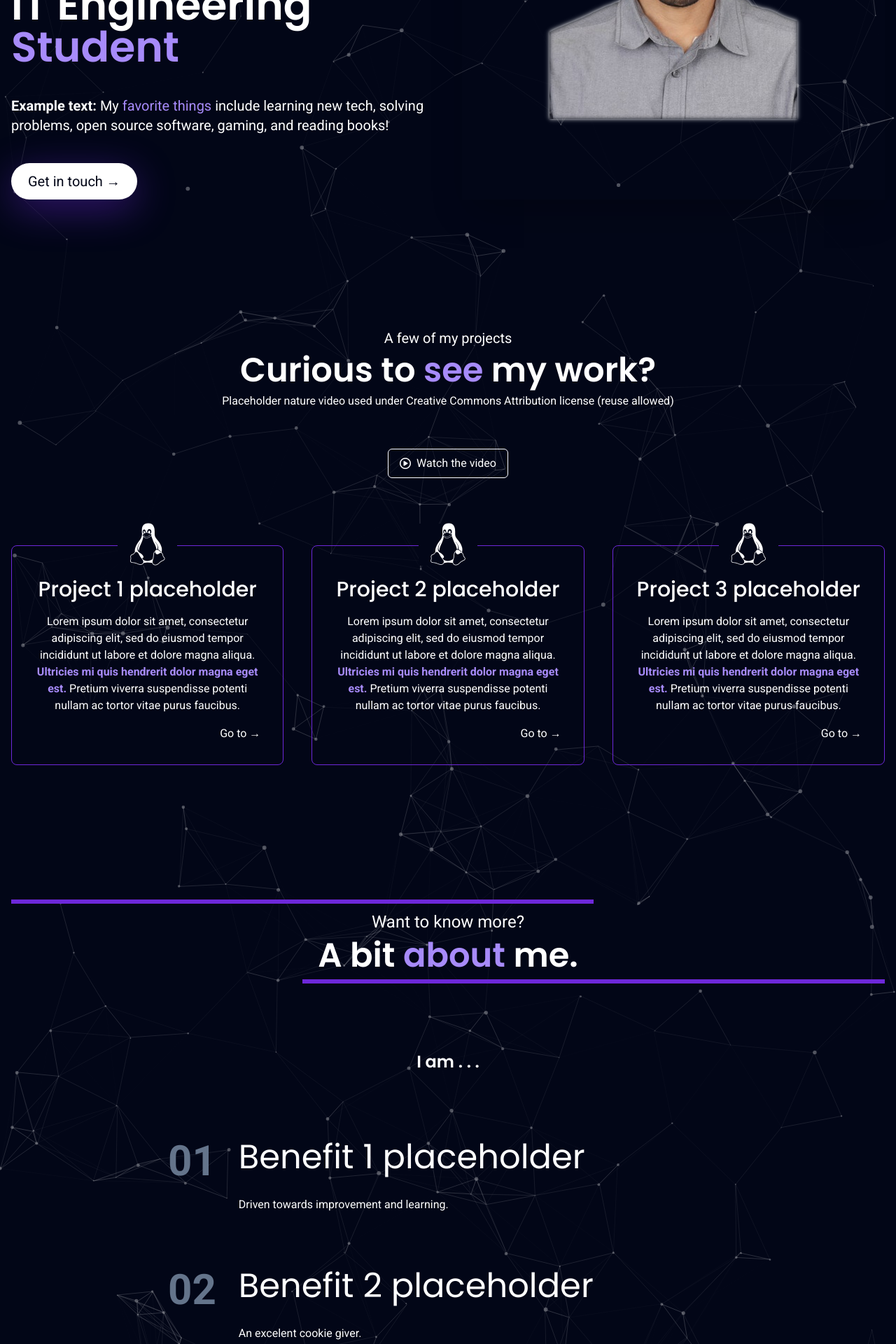
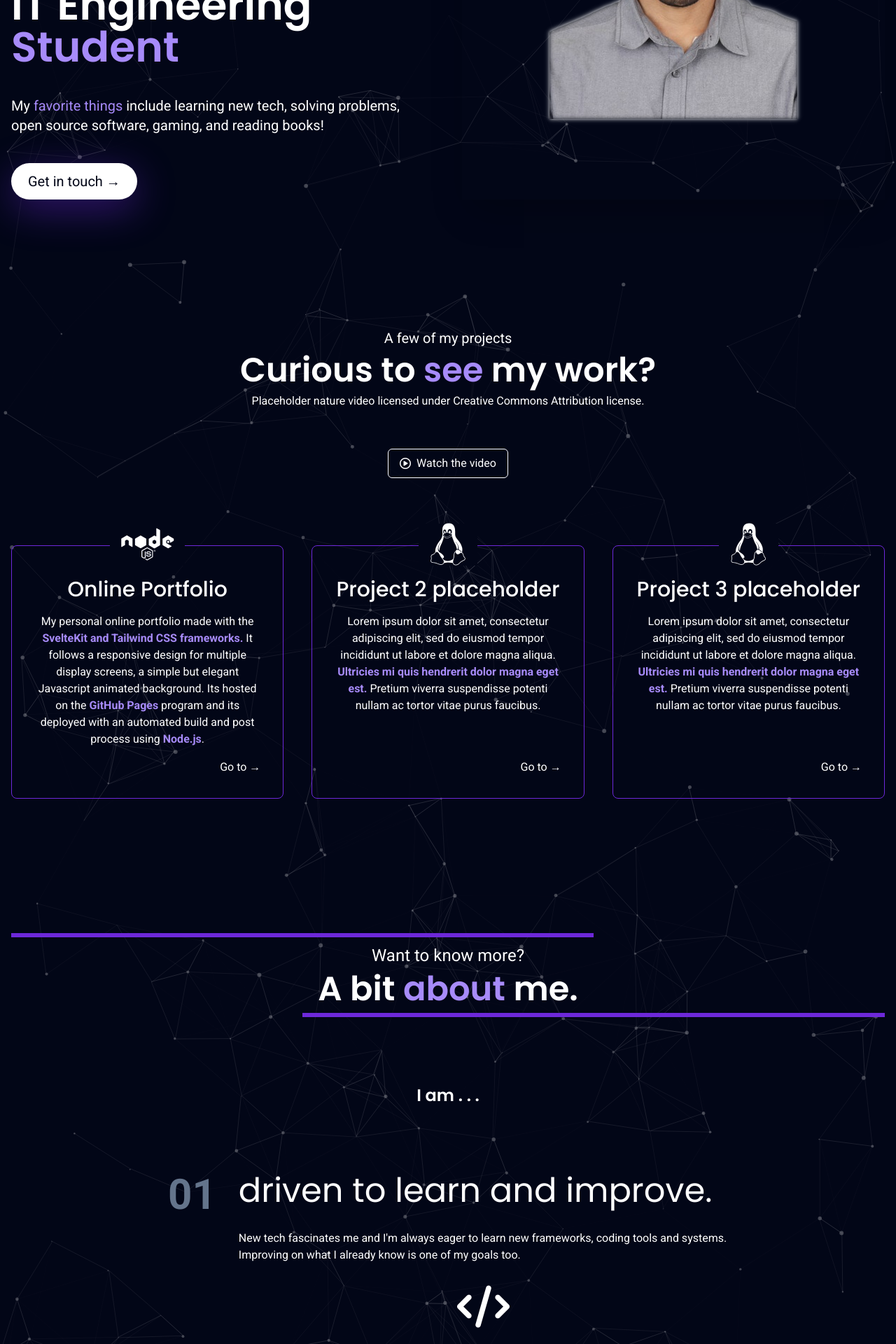
Before and after one commit to huerta-federico/huerta-federico.github.io, a SvelteKit app in the folder portfolio/: page /English in a window 1280 px wide. Shown: the part 560-2480 px from the top of the page at 70% size. Built offline with nearby package versions, Linux system fonts and the light colour scheme.

Commit message:
removed contact page

```diff
--- a/portfolio/src/app.html
+++ b/portfolio/src/app.html
@@ -1,41 +1,61 @@
 <!DOCTYPE html>
 <html lang="en">
-
 	<head>
 		<meta charset="utf-8" />
 
 		<!-- Particle JS script -->
-	<script src="https://cdnjs.cloudflare.com/ajax/libs/particles.js/2.0.0/particles.min.js"
+		<!-- Particle JS script -->
+		<!-- Particle JS script -->
+		<script
+			src="https://cdnjs.cloudflare.com/ajax/libs/particles.js/2.0.0/particles.min.js"
 			integrity="sha512-Kef5sc7gfTacR7TZKelcrRs15ipf7+t+n7Zh6mKNJbmW+/RRdCW9nwfLn4YX0s2nO6Kv5Y2ChqgIakaC6PW09A=="
-		crossorigin="anonymous" referrerpolicy="no-referrer"></script>
+			crossorigin="anonymous"
+			referrerpolicy="no-referrer"
+		></script>
 
 		<!-- Font awesome import -->
-	<link rel="stylesheet" href="https://cdnjs.cloudflare.com/ajax/libs/font-awesome/6.0.0/css/all.min.css"
+		<link
+			rel="stylesheet"
+			href="https://cdnjs.cloudflare.com/ajax/libs/font-awesome/6.0.0/css/all.min.css"
 			integrity="sha512-9usAa10IRO0HhonpyAIVpjrylPvoDwiPUiKdWk5t3PyolY1cOd4DSE0Ga+ri4AuTroPR5aQvXU9xC6qOPnzFeg=="
-		crossorigin="anonymous" referrerpolicy="no-referrer" />
+			crossorigin="anonymous"
+			referrerpolicy="no-referrer"
+		/>
 
 		<!-- Google Fonts Robot & Poppins import -->
-	<link rel="preconnect" href="https://fonts.googleapis.com">
-	<link rel="preconnect" href="https://fonts.gstatic.com" crossorigin>
+		<link rel="preconnect" href="https://fonts.googleapis.com" />
+		<link rel="preconnect" href="https://fonts.gstatic.com" crossorigin />
 		<link
 			href="https://fonts.googleapis.com/css2?family=Poppins:ital,wght@0,100;0,200;0,300;0,400;0,500;0,600;0,700;0,800;0,900;1,100;1,200;1,300;1,400;1,500;1,600;1,700;1,800;1,900&family=Roboto:ital,wght@0,100;0,300;0,400;0,500;0,700;0,900;1,100;1,300;1,400;1,500;1,700;1,900&display=swap"
-		rel="stylesheet">
+			rel="stylesheet"
+		/>
 		<link rel="icon" href="%sveltekit.assets%/favicon.png" />
 		<meta name="viewport" content="width=device-width, initial-scale=1" />
 		%sveltekit.head%
 	</head>
 
-<body data-sveltekit-preload-data="hover" class="bg-slate-950 text-white relative">
-	<div style="display: contents" class="relative z-[1]">%sveltekit.body%</div>
+	<body
+		data-sveltekit-preload-data="hover"
+		class="bg-slate-950 text-white relative"
+	>
+		<div style="display: contents" class="relative z-[1]">
+			%sveltekit.body%
+		</div>
 		<!-- Funny background animation -->
-	<div class="absolute min-h-screen top-0 left-0 h-full w-full z-[-1] opacity-60">
-		<div class="absolute inset-0" id="particles-js"></div>
+		<div
+			class="absolute min-h-screen top-0 left-0 h-full w-full z-[-1] opacity-50"
+		>
+			<div class="absolute inset-0" id="particles-js" />
 		</div>
 		<script>
-		particlesJS.load('particles-js', '../assets/particles.json',
-		function ()
-		{ console.log('Callback - particles.js config loaded') })
+			let y;
+			particlesJS.load(
+				"particles-js",
+				"../assets/particles.json",
+				function () {
+					console.log("Callback - particles.js config loaded");
+				}
+			);
 		</script>
 	</body>
-
 </html>
--- a/portfolio/src/components/English/Contact_eng.svelte
+++ /dev/null
@@ -1,48 +0,0 @@
-<script>
-
-</script>
-
-<main class="flex flex-col flex-1 p-4">
-    <!-- Intro section -->
-    <section
-        id="introPage"
-        class="grid grid-cols-1 lg:grid-cols-2 gap-10 py-8 sm:py-14"
-    >
-        <div
-            class="flex flex-col lg:justify-center text-center lg:text-left gap-6 md:gap-8 lg:gap-10"
-        >
-            <!-- Section title -->
-            <h1 class="font-semibold text-5xl sm:text-6xl md:text-7xl">
-                Get in touch!
-            </h1>
-            <br>
-            <h2 class="font-semibold text-3xl sm:text-4xl md:text-5xl">
-                <p><b class="pr-2">Email&rarr;</b><a href="mailto:huerta.federico@gmail.com"> huerta.federico@gmail.com</a></p>
-            </h2>
-            <br>
-            <h2 class="font-semibold text-3xl sm:text-4xl md:text-5xl">
-                <b class="pr-2">Telegram&rarr;</b>@huerta_federico
-            </h2>
-
-            <!-- Section subtitle -->
-            <p class="text-base sm:text-lg md:text-xl">
-                <b>Example text:</b> My
-                <span class="text-violet-400"> favorite things</span> include learning
-                new tech, solving problems, open source software, gaming, and reading
-                books!
-            </p>
-
-            <!-- Get in Touch button-->
-            <a
-                class="blueShadow mx-auto lg:mr-auto lg:ml-0 text-base sm:text-lg md:text-xl poppins relative overflow-hidden px-6 py-3 group rounded-full bg-white text-slate-950"
-                href="mailto:huerta.federico@gmail.com"
-                target="_blank"
-            >
-                <div
-                    class="absolute top-0 right-full w-full h-full bg-violet-400 opacity-20 group-hover:translate-x-full z-0 duration-200"
-                />
-                <h4 class="relative z-9">Get in touch &rarr;</h4>
-            </a>
-        </div>
-    </section>
-</main>
--- a/portfolio/src/components/English/Main_eng.svelte
+++ b/portfolio/src/components/English/Main_eng.svelte
@@ -4,9 +4,9 @@
     // Projects Array
     let steps = [
         {
-            name: "Project 1 placeholder",
-            icon: "fa-brands fa-linux",
-            href: "/English",
+            name: "Online Portfolio",
+            icon: "fa-brands fa-node",
+            href: "https://github.com/huerta-federico/huerta-federico.github.io",
         },
         {
             name: "Project 2 placeholder",
@@ -23,14 +23,16 @@
     // Benefits Array
     let benefits = [
         {
-            name: "Benefit 1 placeholder",
-            icon: "fa-brands fa-linux",
-            description: "Driven towards improvement and learning.",
+            name: "driven to learn and improve.",
+            icon: "fa-solid fa-code",
+            description:
+                "New tech fascinates me and I'm always eager to learn new frameworks, coding tools and systems. Improving on what I already know is one of my goals too.",
         },
         {
-            name: "Benefit 2 placeholder",
-            icon: "fa-brands fa-linux",
-            description: "An excelent cookie giver.",
+            name: "an independent problem solver",
+            icon: "fa-regular fa-lightbulb",
+            description:
+                "When facing a problem or obstacle, I always strive first to solve it on my own means by researching, testing, looking up the documentation and coming up with an optimal solution.",
         },
         {
             name: "Benefit 3 placeholder",
@@ -63,17 +65,15 @@
 
             <!-- Section subtitle -->
             <p class="text-base sm:text-lg md:text-xl">
-                <b>Example text:</b> My
-                <span class="text-violet-400"> favorite things</span> include learning
-                new tech, solving problems, open source software, gaming, and reading
-                books!
+                My <span class="text-violet-400"> favorite things</span> include
+                learning new tech, solving problems, open source software, gaming,
+                and reading books!
             </p>
 
             <!-- Get in Touch button-->
             <a
                 class="blueShadow mx-auto lg:mr-auto lg:ml-0 text-base sm:text-lg md:text-xl poppins relative overflow-hidden px-6 py-3 group rounded-full bg-white text-slate-950"
-                href="mailto:huerta.federico@gmail.com"
-                target="_blank"
+                href="#footer"
             >
                 <div
                     class="absolute top-0 right-full w-full h-full bg-violet-400 opacity-20 group-hover:translate-x-full z-0 duration-200"
@@ -100,8 +100,8 @@
                 Curious to <span class="poppins text-violet-400">see</span> my work?
             </h3>
             <p>
-                Placeholder nature video used under Creative Commons Attribution
-                license (reuse allowed)
+                Placeholder nature video licensed under Creative Commons
+                Attribution license.
             </p>
         </div>
         <a
@@ -117,12 +117,18 @@
         <div class="grid grid-cols-1 lg:grid-cols-3 gap-12 lg:gap-10">
             <Step step={steps[0]}>
                 <p>
-                    Lorem ipsum dolor sit amet, consectetur adipiscing elit, sed
-                    do eiusmod tempor incididunt ut labore et dolore magna
-                    aliqua. <strong class="text-violet-400">
-                        Ultricies mi quis hendrerit dolor magna eget est.</strong
-                    > Pretium viverra suspendisse potenti nullam ac tortor vitae
-                    purus faucibus.
+                    My personal online portfolio made with the <strong
+                        class="text-violet-400"
+                    >
+                        SvelteKit and Tailwind CSS frameworks.</strong
+                    >
+                    It follows a responsive design for multiple display screens,
+                    a simple but elegant Javascript animated background. Its hosted
+                    on the
+                    <strong class="text-violet-400">GitHub Pages</strong>
+                    program and its deployed with an automated build and post process
+                    using
+                    <strong class="text-violet-400">Node.js</strong>.
                 </p>
             </Step>
             <Step step={steps[1]}>
@@ -174,11 +180,17 @@
                     >
                         0{index + 1}
                     </p>
+
                     <div class="flex flex-col gap-6 sm:gap-8">
                         <h3 class="text-2xl sm:text-3xl md:text-5xl">
                             {benefit.name}
                         </h3>
                         <p>{benefit.description}</p>
+                        <div
+                            class="place-items-center text-5xl md:text-6xl mx-auto duration-200"
+                        >
+                            <i class={benefit.icon} />
+                        </div>
                     </div>
                 </div>
             {/each}
--- a/portfolio/src/routes/English/+layout.svelte
+++ b/portfolio/src/routes/English/+layout.svelte
@@ -14,6 +14,7 @@
 <div
     class="container relative flex flex-col max-w-[1400px] mx-auto w-full text-sm sm:text-base min-h-screen"
 >
+    <!-- Go up button -->
     <div
         class={"fixed bottom-0 right-0 w-90%  duration-200 flex p-10 z-[10] " +
             (y > 0
@@ -27,6 +28,7 @@
             <i class="fa-solid fa-arrow-up" />
         </button>
     </div>
+    <!-- Actual content -->
     <Header {y} />
     <slot />
     <Footer />
--- a/portfolio/src/routes/English/Contact/+layout@English.svelte
+++ /dev/null
@@ -1,35 +0,0 @@
-<script>
-    import Footer from "../../../components/English/Footer_eng.svelte";
-    import Header from "../../../components/English/Header_eng.svelte";
-    import "../../../app.css";
-    let y;
-    let innerWidth = 0;
-    let innerHeight = 0;
-
-    function goTop() {
-        document.body.scrollIntoView();
-    }
-</script>
-
-<div
-    class="container relative flex flex-col max-w-[1400px] mx-auto w-full text-sm sm:text-base min-h-screen"
->
-    <div
-        class={"fixed bottom-0 w-full duration-200 flex p-10 z-[10] " +
-            (y > 0
-                ? " opacity-full pointer-events-auto"
-                : " pointer-events-none opacity-0")}
-    >
-        <button
-            on:click={goTop}
-            class="ml-auto rounded-full bg-slate-900 text-violet-400 px-3 sm:px-4 hover:bg-slate-800 cursor-pointer aspect-square grid place-items-center"
-        >
-            <i class="fa-solid fa-arrow-up" />
-        </button>
-    </div>
-    <Header {y} />
-    <slot />
-    <Footer />
-</div>
-
-<svelte:window bind:scrollY={y} bind:innerHeight bind:innerWidth />
--- a/portfolio/src/routes/English/Contact/+page@English.svelte
+++ /dev/null
@@ -1,5 +0,0 @@
-<script>
-    import Main from '../../../components/English/Contact_eng.svelte'
-</script>
-
-<Main />
```
Also changed, not shown: portfolio/static/images/favicon.png (added), 23 other files (tests, documents, lock files or other folders). Lines whose indentation alone changed are shown as unchanged.
